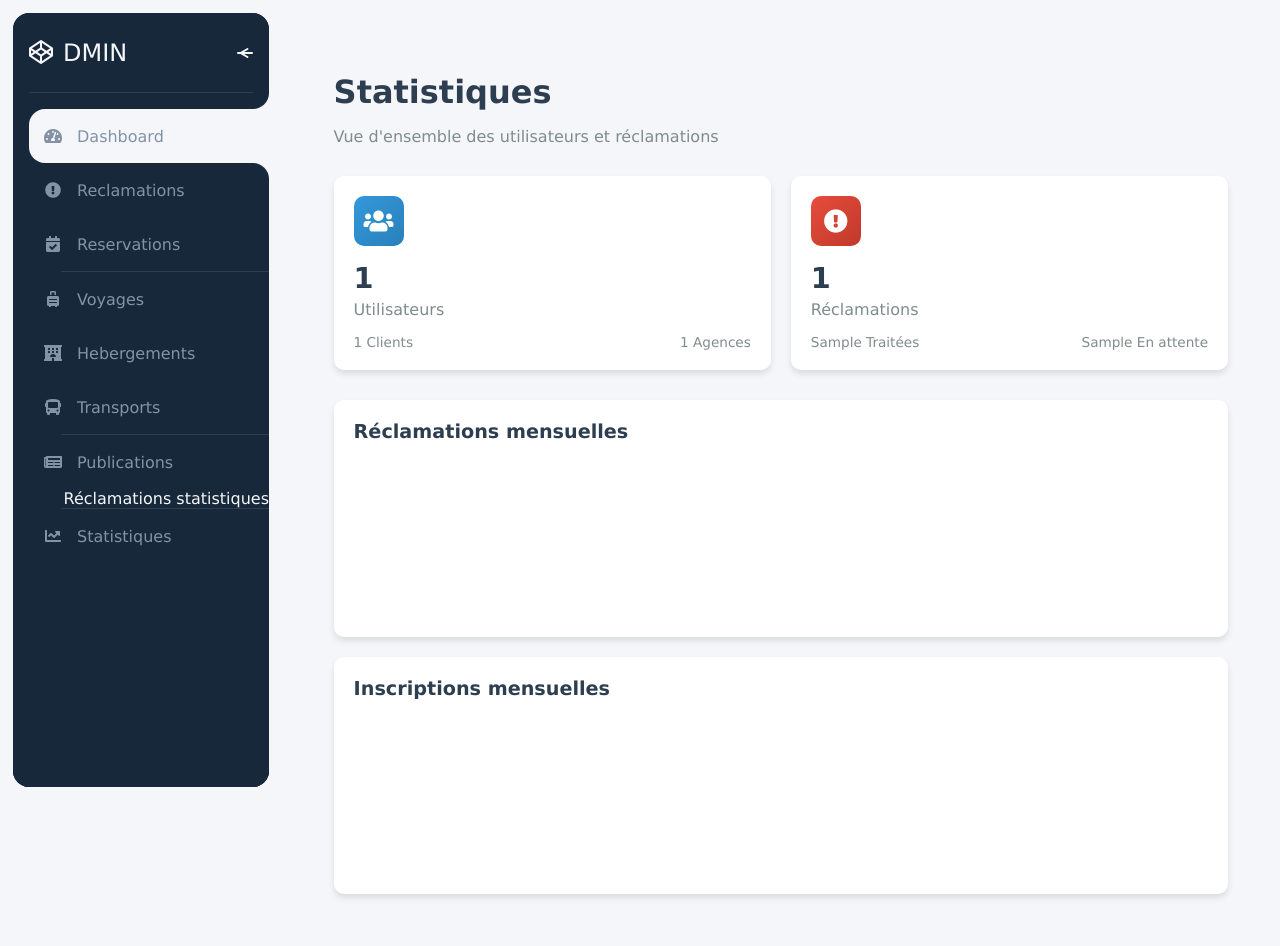
After one commit to Messai-Yosra/TerraNavSymfony1, a Symfony app: template templates/utilisateurs/statistiquesAdmin.html.twig in a window 1280 px wide. The commit adds this page. Run offline with Twig, Linux system fonts and the light colour scheme; the template is opened without the code that fills it: most values are stand-ins (such as "Sample title", 1, 10 or a date in 2020); a map, chart or similar area stays blank; some libraries are stand-ins or nearby versions.

Commit message:
statistiques

```diff
--- a/composer.json
+++ b/composer.json
@@ -7,6 +7,7 @@
         "php": ">=8.1",
         "ext-ctype": "*",
         "ext-iconv": "*",
+        "beberlei/doctrineextensions": "^1.5",
         "doctrine/dbal": "^3",
         "doctrine/doctrine-bundle": "^2.14",
         "doctrine/doctrine-migrations-bundle": "^3.4",
--- a/templates/baseAdmin.html.twig
+++ b/templates/baseAdmin.html.twig
@@ -43,6 +43,12 @@
                     <i class="fas fa-newspaper"></i><span>Publications</span>
                 </a>
                 <a href="{{ path('admin_reclamation') }}">Réclamations</a>
+                </a>
+                <a href="{{ path('admin_statistiques') }}">statistiques</a>
+                <hr/>
+                <a href="{{ path('admin_statistiques') }}" class="nav-button {{ app.request.get('_route') == 'admin_statistiques' ? 'active' : '' }}">
+                    <i class="fas fa-chart-line"></i><span>Statistiques</span>
+                </a>
                 <div id="nav-content-highlight"></div>
             </div>
         </div>
--- /dev/null
+++ b/templates/utilisateurs/statistiquesAdmin.html.twig
@@ -0,0 +1,246 @@
+{% extends 'baseAdmin.html.twig' %}
+
+{% block titre %}Statistiques - Administration{% endblock %}
+
+{% block content %}
+<div class="statistiques-dashboard">
+    <div class="dashboard-header">
+        <h1>Statistiques</h1>
+        <p>Vue d'ensemble des utilisateurs et réclamations</p>
+    </div>
+
+    <!-- Cartes des statistiques principales -->
+    <div class="stats-cards">
+        <div class="stat-card">
+            <div class="stat-icon bg-blue">
+                <i class="fas fa-users"></i>
+            </div>
+            <div class="stat-info">
+                <h3>{{ totalUtilisateurs }}</h3>
+                <p>Utilisateurs</p>
+            </div>
+            <div class="stat-detail">
+                <span>{{ totalClients }} Clients</span>
+                <span>{{ totalAgences }} Agences</span>
+            </div>
+        </div>
+
+        <div class="stat-card">
+            <div class="stat-icon bg-red">
+                <i class="fas fa-exclamation-circle"></i>
+            </div>
+            <div class="stat-info">
+                <h3>{{ totalReclamations }}</h3>
+                <p>Réclamations</p>
+            </div>
+            <div class="stat-detail">
+                <span>{{ reclamationsTraitees }} Traitées</span>
+                <span>{{ reclamationsNonTraitees }} En attente</span>
+            </div>
+        </div>
+    </div>
+
+    <!-- Graphiques -->
+    <div class="charts-container">
+        <div class="chart-card">
+            <h3>Réclamations mensuelles</h3>
+            <canvas id="reclamationsChart"></canvas>
+        </div>
+
+        <div class="chart-card">
+            <h3>Inscriptions mensuelles</h3>
+            <canvas id="inscriptionsChart"></canvas>
+        </div>
+    </div>
+</div>
+
+<style>
+    .statistiques-dashboard {
+        padding: 20px;
+    }
+
+    .dashboard-header {
+        margin-bottom: 30px;
+    }
+
+    .dashboard-header h1 {
+        margin-bottom: 5px;
+        color: #2c3e50;
+    }
+
+    .dashboard-header p {
+        color: #7f8c8d;
+    }
+
+    .stats-cards {
+        display: grid;
+        grid-template-columns: repeat(auto-fit, minmax(250px, 1fr));
+        gap: 20px;
+        margin-bottom: 30px;
+    }
+
+    .stat-card {
+        background-color: white;
+        border-radius: 10px;
+        padding: 20px;
+        box-shadow: 0 4px 6px rgba(0, 0, 0, 0.1);
+        display: flex;
+        flex-direction: column;
+    }
+
+    .stat-icon {
+        width: 50px;
+        height: 50px;
+        border-radius: 10px;
+        display: flex;
+        align-items: center;
+        justify-content: center;
+        font-size: 1.5rem;
+        color: white;
+        margin-bottom: 15px;
+    }
+
+    .bg-blue { background: linear-gradient(135deg, #3498db, #2980b9); }
+    .bg-green { background: linear-gradient(135deg, #2ecc71, #27ae60); }
+    .bg-orange { background: linear-gradient(135deg, #f39c12, #e67e22); }
+    .bg-red { background: linear-gradient(135deg, #e74c3c, #c0392b); }
+
+    .stat-info h3 {
+        font-size: 1.8rem;
+        margin: 0;
+        color: #2c3e50;
+    }
+
+    .stat-info p {
+        margin: 5px 0 15px;
+        color: #7f8c8d;
+    }
+
+    .stat-detail {
+        display: flex;
+        justify-content: space-between;
+        font-size: 0.85rem;
+        color: #7f8c8d;
+    }
+
+    .charts-container {
+        display: grid;
+        grid-template-columns: repeat(auto-fit, minmax(500px, 1fr));
+        gap: 20px;
+    }
+
+    .chart-card {
+        background-color: white;
+        border-radius: 10px;
+        padding: 20px;
+        box-shadow: 0 4px 6px rgba(0, 0, 0, 0.1);
+    }
+
+    .chart-card h3 {
+        margin-top: 0;
+        margin-bottom: 20px;
+        color: #2c3e50;
+        font-size: 1.2rem;
+    }
+
+    @media (max-width: 768px) {
+        .charts-container {
+            grid-template-columns: 1fr;
+        }
+    }
+</style>
+
+<!-- Ajouter Chart.js -->
+<script src="https://cdn.jsdelivr.net/npm/chart.js"></script>
+<script>
+    document.addEventListener('DOMContentLoaded', function() {
+        // Données pour les graphiques
+        const reclamationsData = {{ reclamationsParMois|raw }};
+        const inscriptionsData = {{ inscriptionsParMois|raw }};
+
+        // Préparer les données pour Chart.js
+        const months = ['Jan', 'Fév', 'Mar', 'Avr', 'Mai', 'Juin', 'Juil', 'Août', 'Sep', 'Oct', 'Nov', 'Déc'];
+
+        // Convertir les données de réclamations
+        const reclamationsLabels = [];
+        const reclamationsValues = [];
+        reclamationsData.forEach(item => {
+            reclamationsLabels.push(months[item.mois - 1]);
+            reclamationsValues.push(item.total);
+        });
+
+        // Convertir les données d'inscriptions
+        const inscriptionsLabels = [];
+        const inscriptionsValues = [];
+        inscriptionsData.forEach(item => {
+            inscriptionsLabels.push(months[item.mois - 1]);
+            inscriptionsValues.push(item.total);
+        });
+
+        // Graphique des réclamations
+        const reclamationsCtx = document.getElementById('reclamationsChart').getContext('2d');
+        new Chart(reclamationsCtx, {
+            type: 'line',
+            data: {
+                labels: reclamationsLabels,
+                datasets: [{
+                    label: 'Réclamations',
+                    data: reclamationsValues,
+                    borderColor: '#e74c3c',
+                    backgroundColor: 'rgba(231, 76, 60, 0.1)',
+                    borderWidth: 2,
+                    tension: 0.3,
+                    fill: true
+                }]
+            },
+            options: {
+                responsive: true,
+                plugins: {
+                    legend: {
+                        display: false
+                    }
+                },
+                scales: {
+                    y: {
+                        beginAtZero: true,
+                        ticks: {
+                            precision: 0
+                        }
+                    }
+                }
+            }
+        });
+
+        // Graphique des inscriptions
+        const inscriptionsCtx = document.getElementById('inscriptionsChart').getContext('2d');
+        new Chart(inscriptionsCtx, {
+            type: 'bar',
+            data: {
+                labels: inscriptionsLabels,
+                datasets: [{
+                    label: 'Inscriptions',
+                    data: inscriptionsValues,
+                    backgroundColor: 'rgba(52, 152, 219, 0.7)',
+                    borderRadius: 5
+                }]
+            },
+            options: {
+                responsive: true,
+                plugins: {
+                    legend: {
+                        display: false
+                    }
+                },
+                scales: {
+                    y: {
+                        beginAtZero: true,
+                        ticks: {
+                            precision: 0
+                        }
+                    }
+                }
+            }
+        });
+    });
+</script>
+{% endblock %}
```
Also changed, not shown: src/Controller/utilisateurs/StatistiquesAdminController.php (added, +87 -0 lines), 2 other files.
